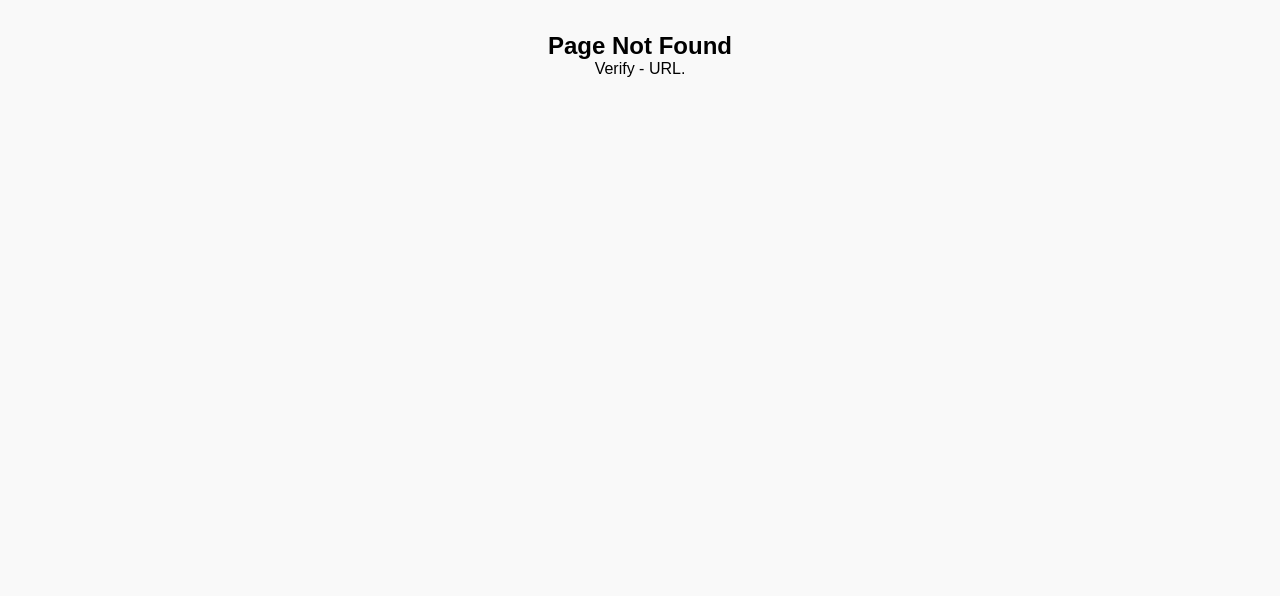
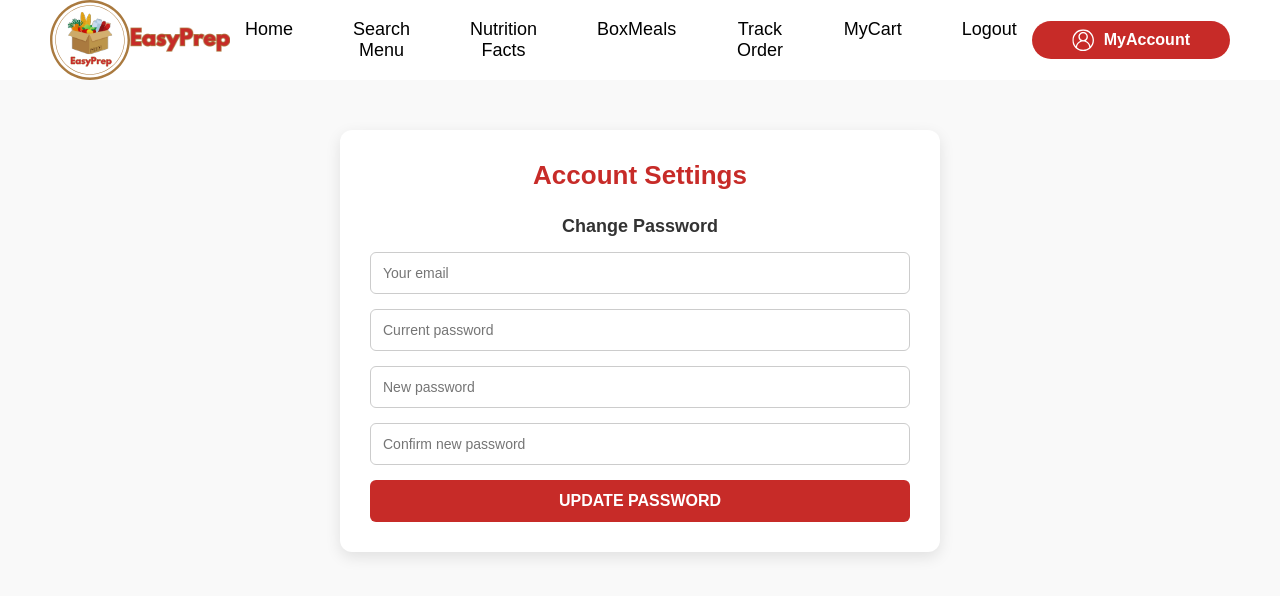
Before and after one commit to Shehreyaar/EasyPrep, a React (Vite) app in the folder frontend/: page /settings in a window 1280 px wide. Before the commit this address had no page. Shown: the top 596 px of the page. Built offline with nearby package versions, Linux system fonts and the light colour scheme.

Commit message:
Settings Page + History(inside Profile)

```diff
--- a/frontend/src/App.jsx
+++ b/frontend/src/App.jsx
@@ -13,6 +13,7 @@ import EditProfile from './pages/EditProfile'
 import Cart from './pages/Cart'
 import SpecialOffers from './pages/SpecialOffers'
 import TrackOrder from './pages/TrackOrder'
+import Settings from './pages/Settings'
 
 
 function App() {
@@ -34,6 +35,7 @@ function App() {
         <Route path="/cart" element={<Cart />} />
         <Route path="/special-offers" element={<SpecialOffers />} />
         <Route path="/track-order" element={<TrackOrder />} />
+        <Route path="/settings" element={<Settings />} />
 
         {/* Fallback */}
         <Route path="*" element={<NotFound />} />
--- a/frontend/src/pages/EditProfile.jsx
+++ b/frontend/src/pages/EditProfile.jsx
@@ -1,6 +1,6 @@
-import React, { useState } from "react"
-import "../css/styles.css"
-import { Link } from "react-router-dom"
+import React, { useState } from "react";
+import "../css/styles.css";
+import { Link } from "react-router-dom";
 
 function EditProfile() {
   const [fullName, setFullName] = useState("John Doe");
--- a/frontend/src/pages/Home.jsx
+++ b/frontend/src/pages/Home.jsx
@@ -1,6 +1,6 @@
-import React from 'react'
-import '../css/styles.css'
-import { Link } from 'react-router-dom'
+import React from 'react';
+import '../css/styles.css';
+import { Link } from 'react-router-dom';
 
 
 
--- a/frontend/src/pages/HomeLoggedIn.jsx
+++ b/frontend/src/pages/HomeLoggedIn.jsx
@@ -1,6 +1,6 @@
-import React from "react"
-import "../css/styles.css"
-import { Link } from "react-router-dom"
+import React from "react";
+import "../css/styles.css";
+import { Link } from "react-router-dom";
 
 function HomeLoggedIn() {
   return (
--- a/frontend/src/pages/Profile.jsx
+++ b/frontend/src/pages/Profile.jsx
@@ -56,7 +56,7 @@ function Profile() {
               <p>Date: March 15, 2024</p>
               <p>Items: 2x Vegan Box, 1x Family Pack</p>
             </div>
-            <button className="edit-btn">View All Orders</button>
+            <Link to="/track-order" className="edit-btn">Track Order</Link>
           </div>
 
           <div className="profile-section">
@@ -70,8 +70,7 @@ function Profile() {
           <div className="profile-section">
             <h3>Security & Settings</h3>
             <p>Change Password</p>
-            <p>Notification Preferences</p>
-            <button className="edit-btn">Update Settings</button>
+            <Link to="/settings" className="edit-btn">Update Settings</Link>
           </div>
         </div>
       </div>
--- a/frontend/src/pages/Search.jsx
+++ b/frontend/src/pages/Search.jsx
@@ -1,5 +1,5 @@
-import React, { useState } from "react"
-import "../css/stylesSearch.css"
+import React, { useState } from "react";
+import "../css/stylesSearch.css";
 
 function Search() {
   const [searchTerm, setSearchTerm] = useState("");
--- /dev/null
+++ b/frontend/src/pages/Settings.jsx
@@ -0,0 +1,108 @@
+import React, { useState } from "react";
+import { auth } from "../firebase";
+import { updatePassword, reauthenticateWithCredential, EmailAuthProvider } from "firebase/auth";
+import { Link } from "react-router-dom";
+import "../css/styles.css";
+
+function Settings() {
+  const [currentEmail, setCurrentEmail] = useState("");
+  const [currentPassword, setCurrentPassword] = useState("");
+  const [newPassword, setNewPassword] = useState("");
+  const [confirmPassword, setConfirmPassword] = useState("");
+
+  const handleChangePassword = async (e) => {
+    e.preventDefault();
+    const user = auth.currentUser;
+
+    if (!user) return alert("Usuário não autenticado");
+    if (newPassword !== confirmPassword) return alert("As senhas não coincidem");
+
+    const credential = EmailAuthProvider.credential(currentEmail, currentPassword);
+
+    try {
+      await reauthenticateWithCredential(user, credential);
+      await updatePassword(user, newPassword);
+      alert("Senha atualizada com sucesso");
+      setCurrentEmail("");
+      setCurrentPassword("");
+      setNewPassword("");
+      setConfirmPassword("");
+    } catch (error) {
+      alert("Erro ao atualizar senha: " + error.message);
+    }
+  };
+
+  return (
+    <>
+      <header className="header">
+        <div className="logo-container">
+          <img src="/Images/logoEasyPrep.svg" alt="Logo" className="logo" />
+        </div>
+        <div className="nameApp">
+          <img src="/Images/nameApp.png" alt="NameApp" className="name" />
+        </div>
+
+        <nav className="nav-menu">
+          <Link to="/home-logged-in">Home</Link>
+          <Link to="/search">Search Menu</Link>
+          <Link to="/meal-detail">Nutrition Facts</Link>
+          <Link to="#">BoxMeals</Link>
+          <Link to="#">Track Order</Link>
+          <Link to="/cart">MyCart</Link>
+          <Link to="/">Logout</Link>
+        </nav>
+
+        <button
+          className="login-btn"
+          onClick={() => (window.location.href = "/profile")}
+        >
+          <img src="/Images/account.svg" alt="User" className="user-icon" />
+          MyAccount
+        </button>
+      </header>
+
+      <div className="address-container">
+        <h2>Account Settings</h2>
+
+        <div className="add-address">
+          <h3>Change Password</h3>
+          <form onSubmit={handleChangePassword}>
+            <input
+              type="email"
+              placeholder="Your email"
+              value={currentEmail}
+              onChange={(e) => setCurrentEmail(e.target.value)}
+              required
+            />
+            <input
+              type="password"
+              placeholder="Current password"
+              value={currentPassword}
+              onChange={(e) => setCurrentPassword(e.target.value)}
+              required
+            />
+            <input
+              type="password"
+              placeholder="New password"
+              value={newPassword}
+              onChange={(e) => setNewPassword(e.target.value)}
+              required
+            />
+            <input
+              type="password"
+              placeholder="Confirm new password"
+              value={confirmPassword}
+              onChange={(e) => setConfirmPassword(e.target.value)}
+              required
+            />
+            <button type="submit" className="submit-btn">
+              Update Password
+            </button>
+          </form>
+        </div>
+      </div>
+    </>
+  );
+}
+
+export default Settings;
```
Also changed, not shown: frontend/src/pages/Login.jsx (+4 -4 lines).
